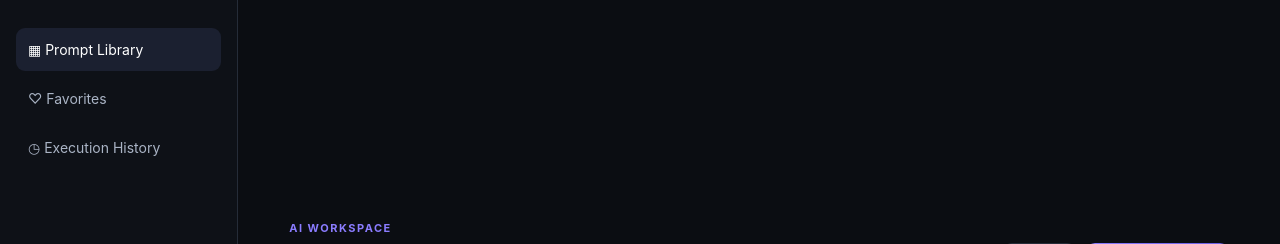
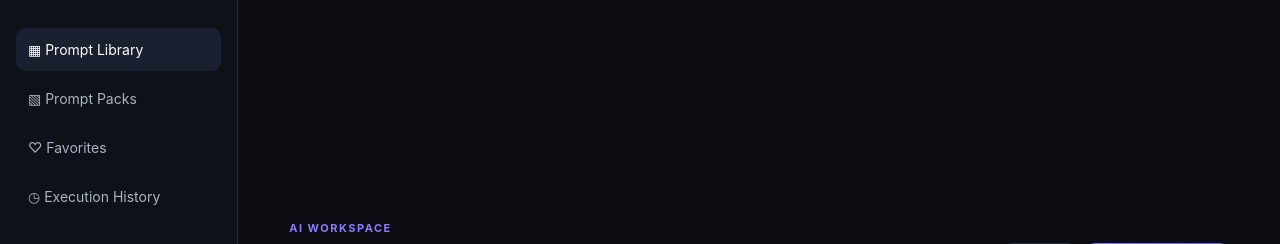
Before and after one commit to Marbi8891/NEXARO-PERSONAL-AI-, a plain HTML site: page app/static/index.html in a window 1280 px wide. Shown: the part 66-310 px from the top of the page. Drawn offline with Linux system fonts and the light colour scheme; no server answers.

Commit message:
feat(prompt-library): add prompt packs navigation

```diff
--- a/app/static/index.html
+++ b/app/static/index.html
@@ -1,10 +1,11 @@
 <!doctype html>
 <html lang="es"><head><meta charset="utf-8"><meta name="viewport" content="width=device-width,initial-scale=1"><title>NEXARO AI · Prompt Library</title><link rel="stylesheet" href="/static/styles.css"></head>
 <body><div class="app-shell">
-<aside class="sidebar"><div class="brand"><span class="brand-mark">N</span><div><b>NEXARO</b><small>PERSONAL AI</small></div></div><nav><a class="active" href="#">▦ Prompt Library</a><a href="#favorites" id="favorites-link">♡ Favorites</a><a href="#history" id="history-link">◷ Execution History</a></nav><div class="sidebar-bottom"><span class="status-dot"></span> Local AI · Ollama</div></aside>
+<aside class="sidebar"><div class="brand"><span class="brand-mark">N</span><div><b>NEXARO</b><small>PERSONAL AI</small></div></div><nav><a class="active" href="#" id="library-link">▦ Prompt Library</a><a href="#packs" id="packs-link">▧ Prompt Packs</a><a href="#favorites" id="favorites-link">♡ Favorites</a><a href="#history" id="history-link">◷ Execution History</a></nav><div class="sidebar-bottom"><span class="status-dot"></span> Local AI · Ollama</div></aside>
 <main class="main"><header class="topbar"><div><span class="eyebrow">AI WORKSPACE</span><h1>Prompt Library</h1><p>Encuentra, personaliza y ejecuta prompts con tus modelos locales.</p></div><div class="actions"><button class="ghost" id="import-btn">Import</button><button class="primary" id="create-btn">＋ Create Prompt</button></div></header>
 <div class="toolbar"><div class="search"><span>⌕</span><input id="search" placeholder="Buscar prompts, categorías, etiquetas…"></div><select id="category"><option value="">Todas las categorías</option></select><select id="sort"><option value="recent">Últimos modificados</option><option value="popular">Más utilizados</option><option value="name">Nombre A–Z</option><option value="created">Más recientes</option></select><button id="favorite-filter" class="filter-btn">♡ Favoritos</button></div>
 <section id="content"><div class="section-heading"><h2>Explorar prompts</h2><span id="count" class="muted"></span></div><div id="grid" class="grid"></div></section>
+<section id="packs-section" class="hidden"><div class="section-heading"><h2>Prompt Packs</h2><span class="muted">Colecciones curadas</span></div><div id="packs-grid" class="grid"></div></section>
 <section id="history" class="hidden"><div class="section-heading"><h2>Execution History</h2></div><div id="history-list"></div></section>
 </main></div>
 <div id="modal" class="modal hidden"><div class="modal-panel"><div class="modal-header"><h2 id="modal-title">Prompt</h2><button class="icon-btn" id="close-modal">×</button></div><div id="modal-body"></div></div></div>
```
